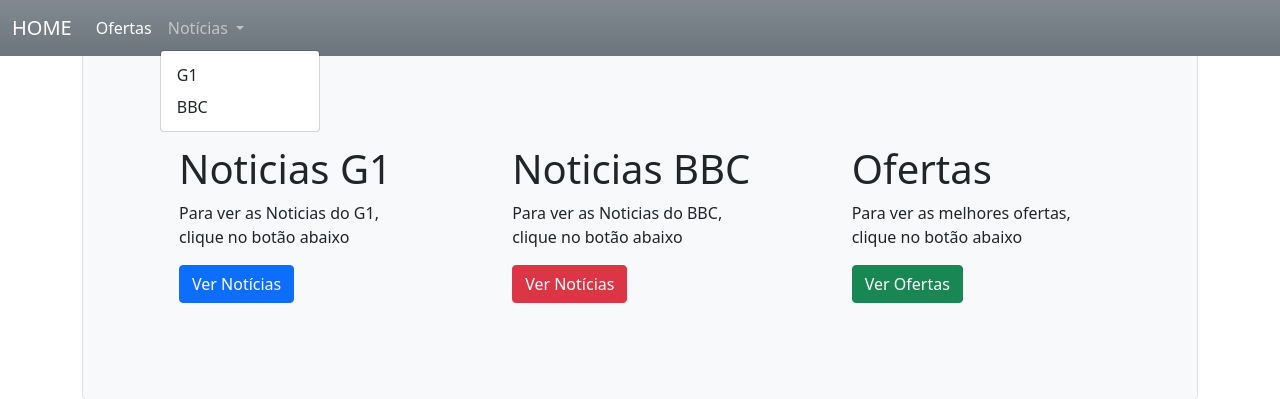
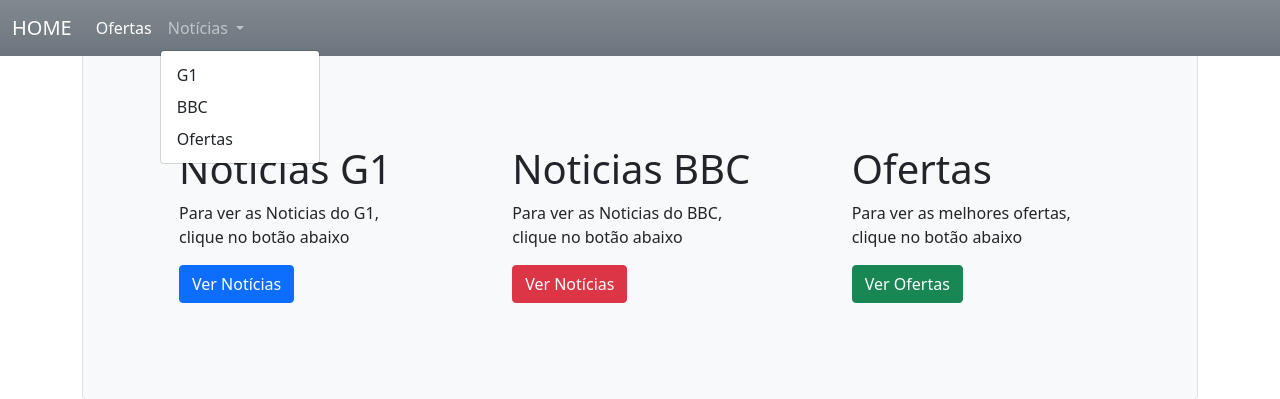
Before and after one commit to JoseNeto46/PID_News, a Django app: page / in a window 1280 px wide, after a click on "Notícias". Shown: the top 399 px of the page. Run offline with Django 3.2, Linux system fonts and the light colour scheme.

Commit message:
Ajustes BBC 2.0

```diff
--- a/templates/base.html
+++ b/templates/base.html
@@ -25,6 +25,7 @@
                         <ul class="dropdown-menu" aria-labelledby="navbarDropdown">
                           <li><a class="dropdown-item" href="{% url 'noticias_g1' %}">G1</a></li>
                           <li><a class="dropdown-item" href="{% url 'noticias_bbc' %}">BBC</a></li>
+                          <li><a class="dropdown-item" href="#">Ofertas</a></li>
                         </ul>
                     </li>
 
```
